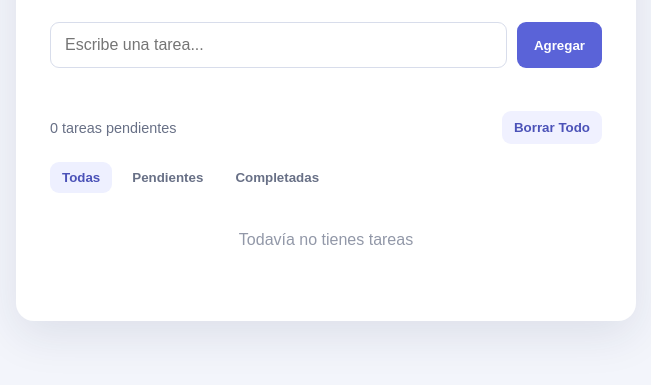
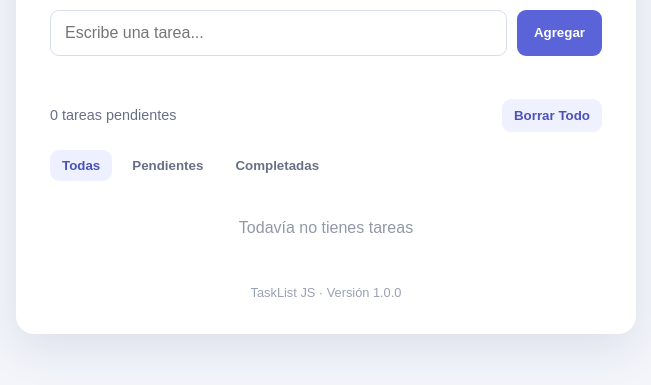
Before and after one commit to Luisxg10/TaskList-JS, a website: page index.html in a window 1280 px wide. Shown: the part 303-688 px from the top of the page, without its empty margins (314-965 px from the left). Drawn offline with Linux system fonts and the light colour scheme.

```diff
--- a/index.html
+++ b/index.html
@@ -33,6 +33,7 @@
 
     <ul id="lista-tareas" aria-label="Lista de tareas"></ul>
     <p id="lista-vacia" class="lista-vacia">Todavía no tienes tareas</p>
+    <footer>TaskList JS · Versión <span id="version-app">1.0.0</span></footer>
   </main>
   <script src="app.js"></script>
 </body>
```
Also changed, not shown: .github/workflows/ci.yml, README.md.
